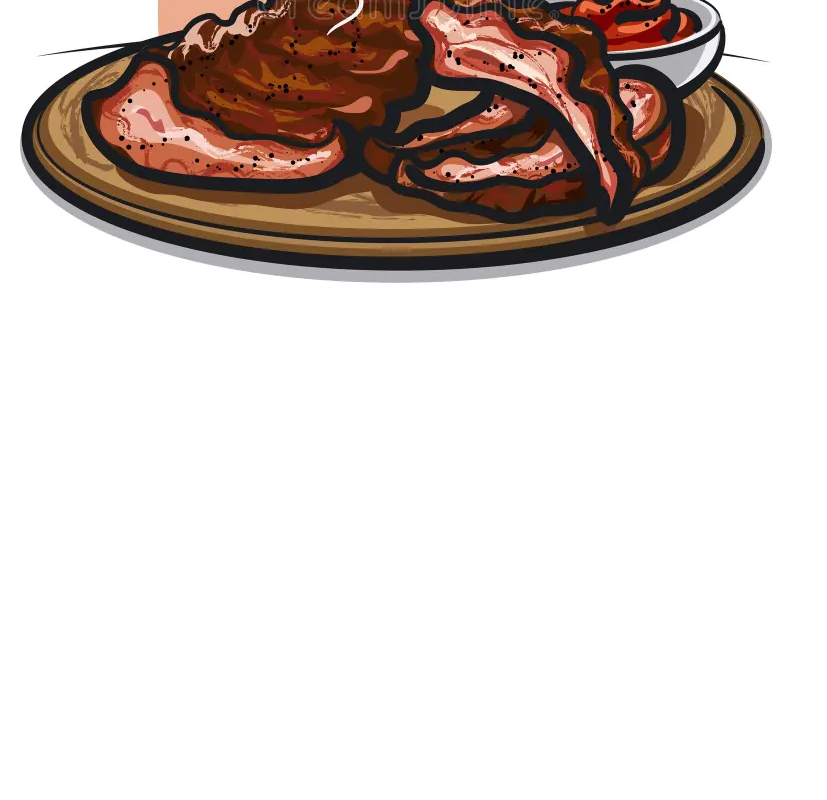
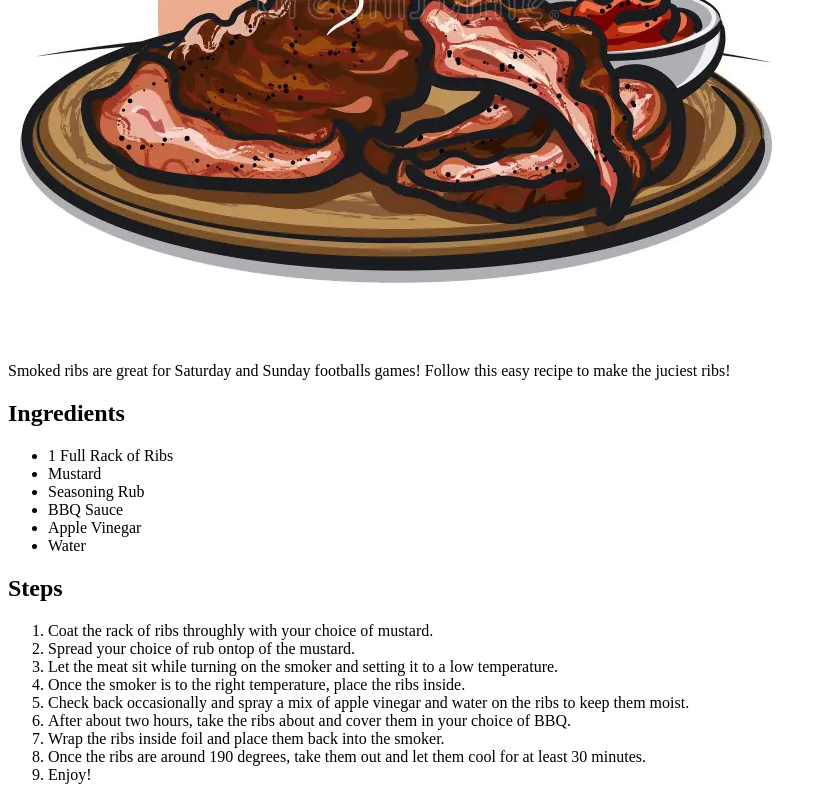
Before and after one commit to SavageFez/odin-recipes, a plain HTML site: page recipes/ribs.html in a window 1280 px wide. Shown: the part 439-1239 px from the top of the page, without its empty margins (0-827 px from the left). Before the commit the page ends 800 px from the top, so only its background shows below. Drawn offline with Linux system fonts and the light colour scheme.

Commit message:
Completed coding ribs.html

```diff
--- a/recipes/ribs.html
+++ b/recipes/ribs.html
@@ -7,6 +7,35 @@
 </head>
 <body>
     <h1>Smoked Ribs</h1>
+
     <img src="../images/ribs.webp" alt="Ribs Photo">
+
+    <p>Smoked ribs are great for Saturday and Sunday footballs games! Follow this easy recipe to make the juciest ribs!</p>
+
+    <h2>Ingredients</h2>
+    <ul>
+        <li>1 Full Rack of Ribs</li>
+        <li>Mustard</li>
+        <li>Seasoning Rub</li>
+        <li>BBQ Sauce</li>
+        <li>Apple Vinegar</li>
+        <li>Water</li>
+    </ul>
+
+    <h2>Steps</h2>
+    <ol>
+        <li>Coat the rack of ribs throughly with your choice of mustard.</li>
+        <li>Spread your choice of rub ontop of the mustard.</li>
+        <li>Let the meat sit while turning on the smoker and setting it to a low temperature.</li>
+        <li>Once the smoker is to the right temperature, place the ribs inside.</li>
+        <li>Check back occasionally and spray a mix of apple vinegar and water on the ribs to keep them moist.</li>
+        <li>After about two hours, take the ribs about and cover them in your choice of BBQ.</li>
+        <li>Wrap the ribs inside foil and place them back into the smoker.</li>
+        <li>Once the ribs are around 190 degrees, take them out and let them cool for at least 30 minutes.</li>
+        <li>Enjoy!</li>
+    </ol>
+
+
+
 </body>
 </html>
```
